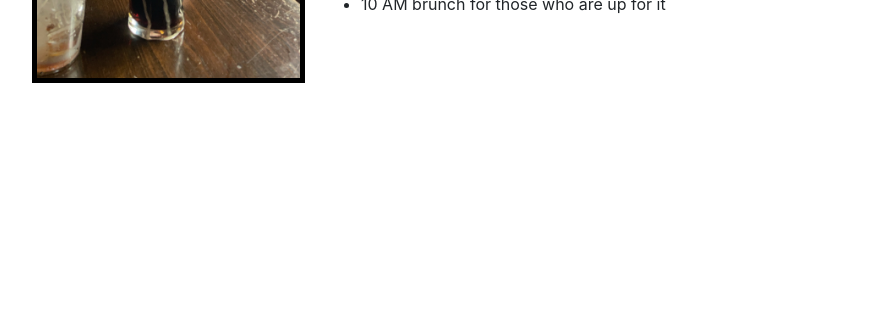
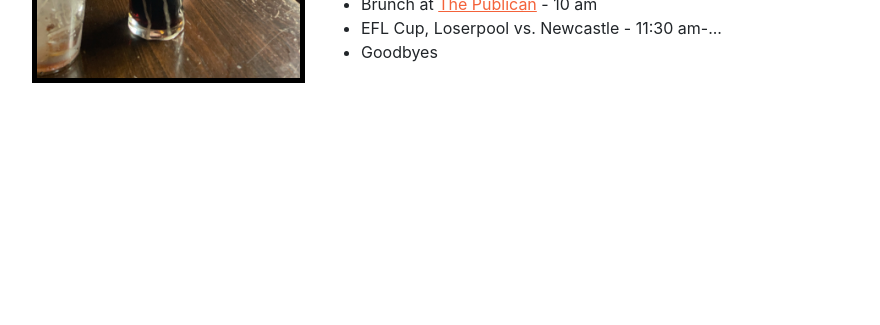
Before and after one commit to bi3mer/pm, a plain HTML site: page index.html in a window 1280 px wide. Shown: the part 475-800 px from the top of the page, without its empty margins (323-1203 px from the left). Drawn offline with nearby package versions, Linux system fonts and the light colour scheme; some packages are replaced by stand-ins of ours; a script that the page names is missing.

Commit message:
updated schedule

```diff
--- a/index.html
+++ b/index.html
@@ -56,7 +56,15 @@
                 <!-- Sundayy -->
                 <h2>Sunday 3/16</h2>
                 <ul>
-                    <li>10 AM brunch for those who are up for it</li>
+                    <li>
+                        Brunch at
+                        <a href="https://www.thepublicanrestaurant.com/"
+                            >The Publican</a
+                        >
+                        - 10 am
+                    </li>
+                    <li>EFL Cup, Loserpool vs. Newcastle - 11:30 am-...</li>
+                    <li>Goodbyes</li>
                 </ul>
             </div>
         </div>
```
